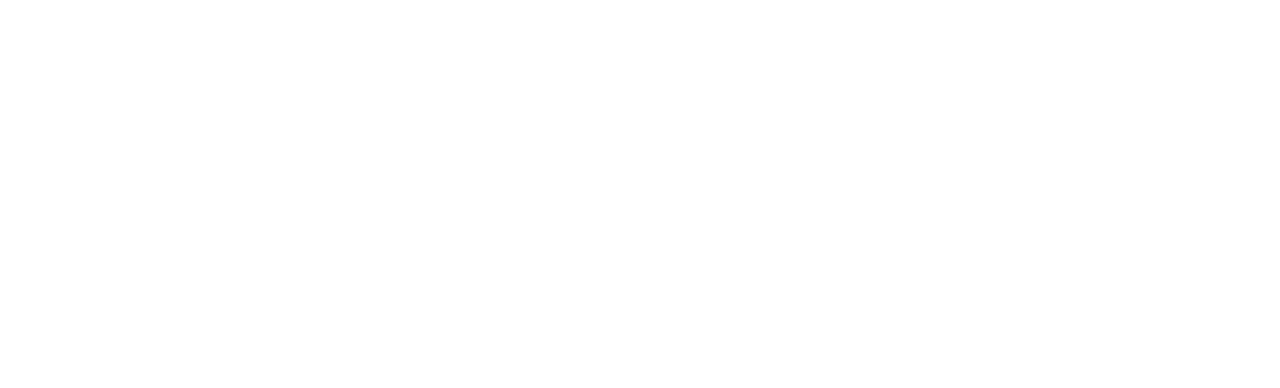
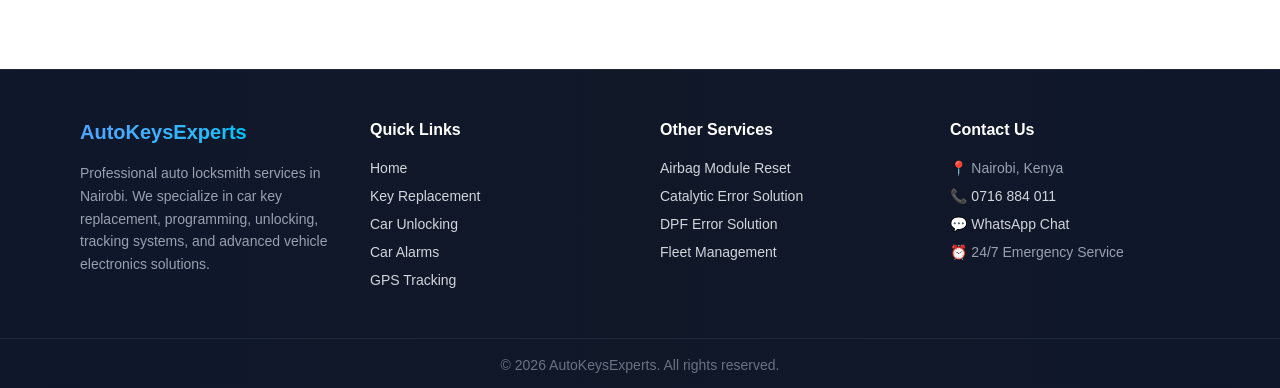
Before and after one commit to Avelimanuel/autokeyexperts, a Next.js app: page /car-unlocking-nairobi in a window 1280 px wide. Shown: the part 799-1187 px from the top of the page. Before the commit the page ends 868 px from the top, so only its background shows below. Built offline with nearby package versions, Linux system fonts and the light colour scheme.

Commit message:
added the footer

```diff
--- /dev/null
+++ b/app/components/Footer.tsx
@@ -0,0 +1,136 @@
+"use client";
+import Link from "next/link";
+
+export default function Footer() {
+  return (
+    <footer className="bg-gradient-to-r from-slate-900 via-gray-900 to-slate-900 text-gray-300 border-t border-gray-800">
+      <div className="max-w-7xl mx-auto px-4 md:px-20 py-12 grid grid-cols-1 md:grid-cols-4 gap-10">
+        {/* Brand */}
+        <div>
+          <h2 className="text-xl font-bold bg-gradient-to-r from-blue-400 to-cyan-400 bg-clip-text text-transparent mb-4">
+            AutoKeysExperts
+          </h2>
+          <p className="text-sm leading-relaxed text-gray-400">
+            Professional auto locksmith services in Nairobi. We specialize in
+            car key replacement, programming, unlocking, tracking systems, and
+            advanced vehicle electronics solutions.
+          </p>
+        </div>
+
+        {/* Quick Links */}
+        <div>
+          <h3 className="text-white font-semibold mb-4">Quick Links</h3>
+          <ul className="space-y-2 text-sm">
+            <li>
+              <Link href="/" className="hover:text-white transition">
+                Home
+              </Link>
+            </li>
+            <li>
+              <Link
+                href="/car-key-replacement-nairobi"
+                className="hover:text-white transition"
+              >
+                Key Replacement
+              </Link>
+            </li>
+            <li>
+              <Link
+                href="/car-unlocking-nairobi"
+                className="hover:text-white transition"
+              >
+                Car Unlocking
+              </Link>
+            </li>
+            <li>
+              <Link
+                href="/car-alarm-installation-nairobi"
+                className="hover:text-white transition"
+              >
+                Car Alarms
+              </Link>
+            </li>
+            <li>
+              <Link
+                href="/car-tracker-installation-nairobi"
+                className="hover:text-white transition"
+              >
+                GPS Tracking
+              </Link>
+            </li>
+          </ul>
+        </div>
+
+        {/* Services */}
+        <div>
+          <h3 className="text-white font-semibold mb-4">Other Services</h3>
+          <ul className="space-y-2 text-sm">
+            <li>
+              <Link
+                href="/airbag-module-reset-nairobi"
+                className="hover:text-white transition"
+              >
+                Airbag Module Reset
+              </Link>
+            </li>
+            <li>
+              <Link
+                href="/catalytic-converter-error-solution"
+                className="hover:text-white transition"
+              >
+                Catalytic Error Solution
+              </Link>
+            </li>
+            <li>
+              <Link
+                href="/dpf-error-solution"
+                className="hover:text-white transition"
+              >
+                DPF Error Solution
+              </Link>
+            </li>
+            <li>
+              <Link
+                href="/fleet-management-nairobi"
+                className="hover:text-white transition"
+              >
+                Fleet Management
+              </Link>
+            </li>
+          </ul>
+        </div>
+
+        {/* Contact */}
+        <div>
+          <h3 className="text-white font-semibold mb-4">Contact Us</h3>
+          <ul className="space-y-2 text-sm">
+            <li className="text-gray-400">📍 Nairobi, Kenya</li>
+            <li>
+              <a
+                href="tel:+254716884011"
+                className="hover:text-white transition"
+              >
+                📞 0716 884 011
+              </a>
+            </li>
+            <li>
+              <a
+                href="https://wa.me/254716884011"
+                target="_blank"
+                className="hover:text-green-400 transition"
+              >
+                💬 WhatsApp Chat
+              </a>
+            </li>
+            <li className="text-gray-400">⏰ 24/7 Emergency Service</li>
+          </ul>
+        </div>
+      </div>
+
+      {/* Bottom Bar */}
+      <div className="border-t border-gray-800 text-center py-4 text-sm text-gray-500">
+        © {new Date().getFullYear()} AutoKeysExperts. All rights reserved.
+      </div>
+    </footer>
+  );
+}
--- a/app/layout.tsx
+++ b/app/layout.tsx
@@ -2,6 +2,7 @@
 import { Geist, Geist_Mono } from "next/font/google";
 import "./globals.css";
 import Navbar from "./components/Navbar";
+import Footer from "./components/Footer";
 
 const geistSans = Geist({
   variable: "--font-geist-sans",
@@ -59,6 +60,7 @@
       <body className="min-h-full flex flex-col">
         <Navbar />
         {children}
+        <Footer/>
       </body>
     </html>
   );
--- a/app/page.tsx
+++ b/app/page.tsx
@@ -21,7 +21,7 @@
 
         <div className="relative z-10 text-center px-6">
           <h1 className="text-3xl md:text-5xl font-bold mb-6">
-            Car Key Replacement in Nairobi – 24/7 Auto Locksmith Services
+            Car Key Replacement in Nairobi – Open 24/7 Auto Locksmith Services
           </h1>
           <p className="text-lg mb-6 max-w-2xl mx-auto">
             We provide professional car key replacement, programming, unlocking,
```
